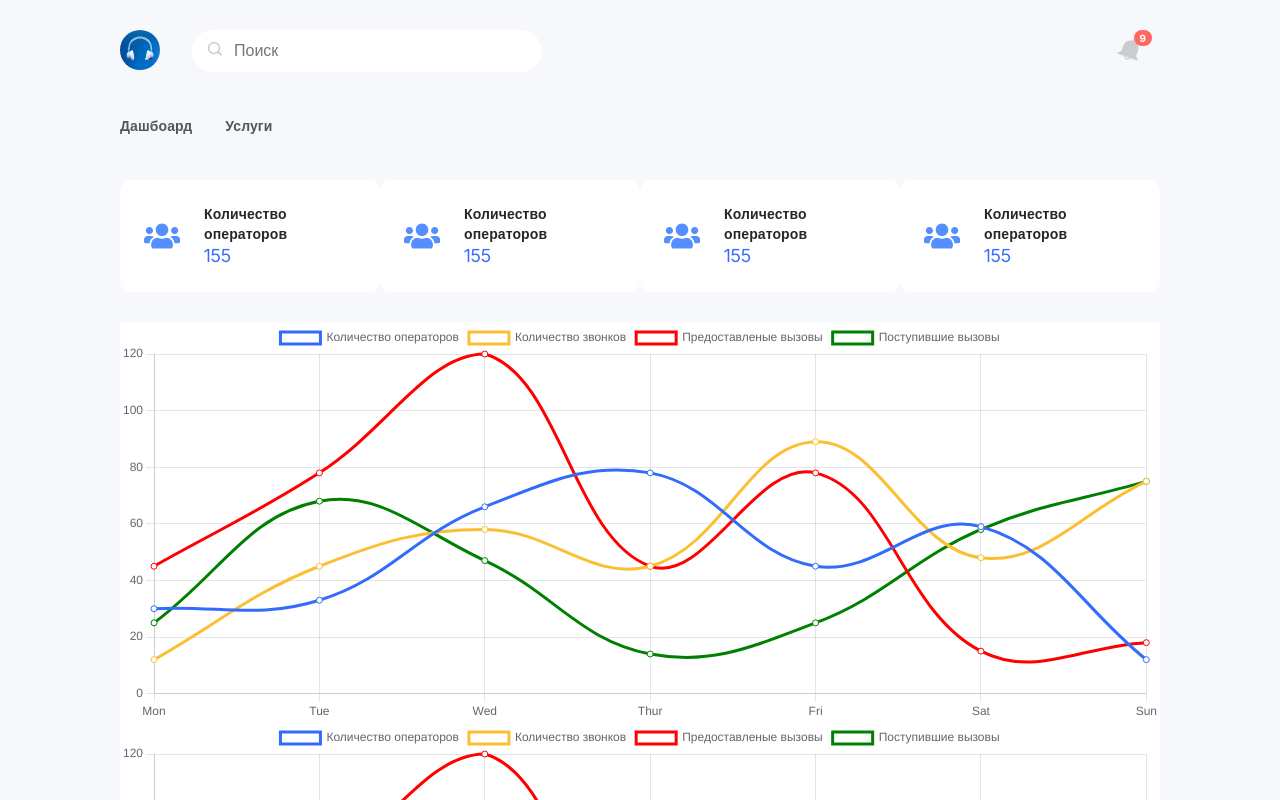
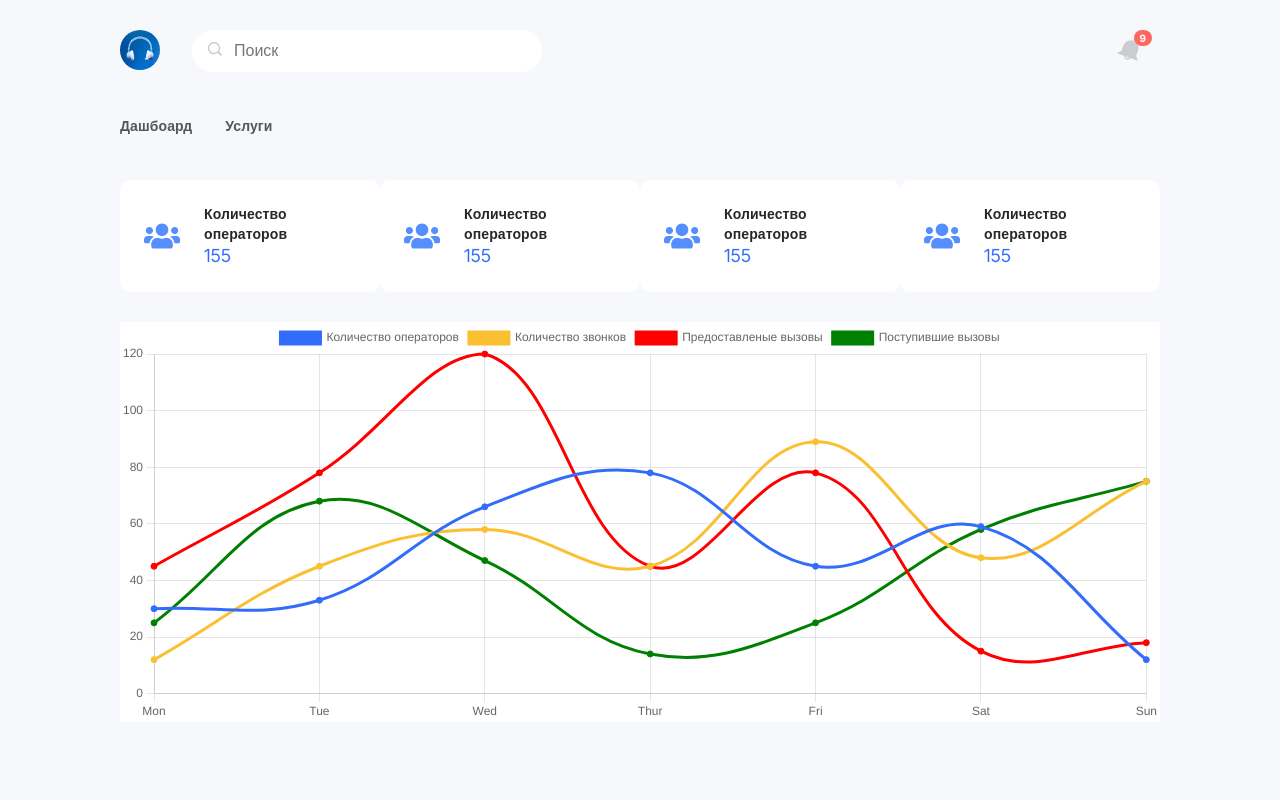
Before and after one commit to Umirzakovv/dashboard-contact-center, a React (Vite) app: page /dashboard in a window 1280 px wide. Shown: the top 800 px of the page. Built offline with nearby package versions, Linux system fonts and the light colour scheme.

Commit message:
create layout component

```diff
--- a/src/App.jsx
+++ b/src/App.jsx
@@ -1,5 +1,5 @@
 import { Route, Routes } from "react-router-dom";
-import Dashboard from "./pages/home/Home";
+import Dashboard from "./pages/dashboard/Dashboard";
 
 const App = () => {
   return (
--- a/src/components/chart/Chart.jsx
+++ b/src/components/chart/Chart.jsx
@@ -26,24 +26,28 @@ const data = {
       label: "Количество операторов",
       data: [30, 33, 66, 78, 45, 59, 12, 15],
       borderColor: "#336CFB",
+      backgroundColor: "#336CFB",
       tension: 0.4,
     },
     {
       label: "Количество звонков",
       data: [12, 45, 58, 45, 89, 48, 75],
       borderColor: "#FAC032",
+      backgroundColor: "#FAC032",
       tension: 0.4,
     },
     {
       label: "Предоставленые вызовы",
       data: [45, 78, 120, 45, 78, 15, 18],
       borderColor: "red ",
+      backgroundColor: "red",
       tension: 0.4,
     },
     {
       label: "Поступившие вызовы",
       data: [25, 68, 47, 14, 25, 58, 75],
       borderColor: "green",
+      backgroundColor: "green",
       tension: 0.4,
     },
   ],
--- /dev/null
+++ b/src/components/layout/Layout.jsx
@@ -0,0 +1,28 @@
+/* eslint-disable react/prop-types */
+import { createContext, useState } from "react";
+import Container from "../container/Container";
+import Header from "../header/Header";
+import Navbar from "../navbar/Navbar";
+import SideBar from "../sidebar/SideBar";
+import "./layout.scss";
+
+export const NotificationContext = createContext();
+
+const Layout = ({ children }) => {
+  const [isOpen, setIsOpen] = useState(false);
+
+  return (
+    <NotificationContext.Provider value={{ isOpen, setIsOpen }}>
+      <Container className="layout">
+        <div className={`layout-content ${!isOpen ? "sidebar-open" : null}`}>
+          <Header />
+          <Navbar />
+          <div>{children}</div>
+        </div>
+        {isOpen ? <SideBar /> : null}
+      </Container>
+    </NotificationContext.Provider>
+  );
+};
+
+export default Layout;
--- /dev/null
+++ b/src/components/layout/layout.scss
@@ -0,0 +1,18 @@
+.layout {
+    display: flex;
+    justify-content: space-between;
+
+    .layout-content {
+      width: 80%;
+
+      .common-statistics__wrapper {
+        display: flex;
+        justify-content: space-between;
+        align-items: center;
+      }
+    }
+
+    .sidebar-open {
+      width: 100%;
+    }
+  }
--- a/src/components/navbar/Navbar.jsx
+++ b/src/components/navbar/Navbar.jsx
@@ -22,8 +22,6 @@ const Navbar = () => {
           <li key={item?.id}>
             <Link
               className="nav-link"
-              activeClassName="active"
-              activeStyle={{ color: "blue" }}
               to={item?.href}
             >
               {item?.title}
--- a/src/components/notifiaction-btn/NotificationBtn.jsx
+++ b/src/components/notifiaction-btn/NotificationBtn.jsx
@@ -1,7 +1,7 @@
 import { useContext } from "react";
 import notificationImg from "../../assets/icons/notification.svg";
 import "./notification-btn.scss";
-import { NotificationContext } from "../../pages/home/Home";
+import { NotificationContext } from "../../components/layout/Layout";
 
 const Notification = () => {
   const { isOpen, setIsOpen } = useContext(NotificationContext);
--- /dev/null
+++ b/src/pages/dashboard/Dashboard.jsx
@@ -0,0 +1,36 @@
+import Layout from "../../components/layout/Layout";
+import CommonStatisticsCard from "../../components/common-statistics-card/CommonStatisticsCard";
+import Chart from "../../components/chart/Chart";
+
+import "./dashboard.scss";
+
+const Dashboard = () => {
+  return (
+    <Layout>
+      <main>
+        <div className="common-statistics__wrapper">
+          <CommonStatisticsCard
+            title="Количество операторов"
+            statistics="155"
+          />
+          <CommonStatisticsCard
+            title="Количество операторов"
+            statistics="155"
+          />
+
+          <CommonStatisticsCard
+            title="Количество операторов"
+            statistics="155"
+          />
+          <CommonStatisticsCard
+            title="Количество операторов"
+            statistics="155"
+          />
+        </div>
+        <Chart />
+      </main>
+    </Layout>
+  );
+};
+
+export default Dashboard;
--- a/src/pages/home/Home.jsx
+++ /dev/null
@@ -1,52 +0,0 @@
-import { createContext, useState } from "react";
-import Container from "../../components/container/Container";
-import Header from "../../components/header/Header";
-import Navbar from "../../components/navbar/Navbar";
-import CommonStatisticsCard from "../../components/common-statistics-card/CommonStatisticsCard";
-import Chart from "../../components/chart/Chart";
-import SideBar from "../../components/sidebar/SideBar";
-import "./home.scss"
-
-export const NotificationContext = createContext();
-
-const Dashboard = () => {
-  const [isOpen, setIsOpen] = useState(false);
-
-  return (
-    <NotificationContext.Provider value={{ isOpen, setIsOpen }}>
-      <Container className="dashboard">
-        <div className={`dashboard-content ${!isOpen ? "sidebar-open" : null}`}>
-          <Header />
-          <Navbar />
-          <main>
-            <div className="common-statistics__wrapper">
-              <CommonStatisticsCard
-                title="Количество операторов"
-                statistics="155"
-              />
-              <CommonStatisticsCard
-                title="Количество операторов"
-                statistics="155"
-              />
-
-              <CommonStatisticsCard
-                title="Количество операторов"
-                statistics="155"
-              />
-              <CommonStatisticsCard
-                title="Количество операторов"
-                statistics="155"
-              />
-            </div>
-            <Chart />
-            <Chart />
-
-          </main>
-        </div>
-        {isOpen ? <SideBar /> : null}
-      </Container>
-    </NotificationContext.Provider>
-  );
-};
-
-export default Dashboard;
--- a/src/pages/home/home.scss
+++ /dev/null
@@ -1,20 +0,0 @@
-.dashboard {
-  display: flex;
-  justify-content: space-between;
-
-  .dashboard-content {
-    width: 80%;
-
-    .common-statistics__wrapper {
-      display: flex;
-      justify-content: space-between;
-      align-items: center;
-    }
-  }
-
-  .sidebar-open {
-    width: 100%;
-  }
-
-
-}
```
Also changed, not shown: src/pages/dashboard/dashboard.scss (added).
